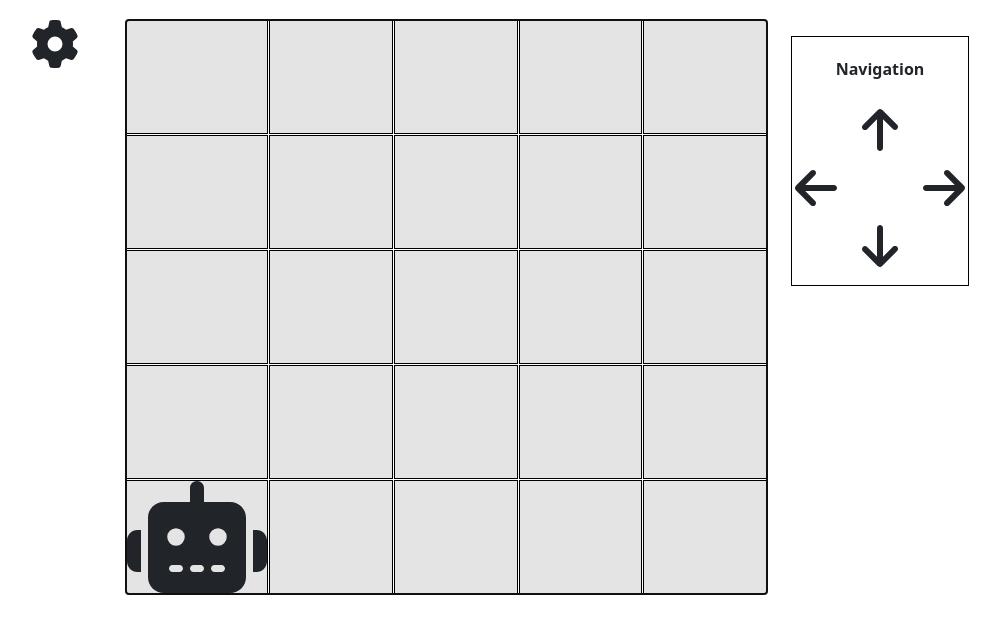
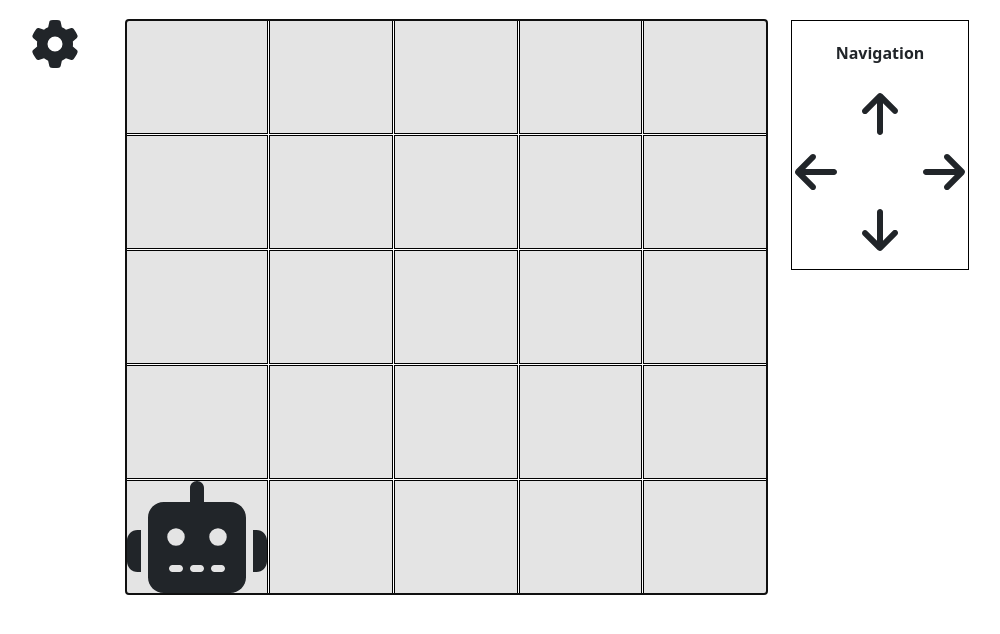
Before and after one commit to mathusan95/robot, a React (Create React App) app: page / in a window 1280 px wide. Shown: the top 634 px of the page, without its empty margins (51-1051 px from the left). Built offline with nearby package versions, Linux system fonts and the light colour scheme.

Commit message:
code refactored

```diff
--- a/src/App.js
+++ b/src/App.js
@@ -110,8 +110,7 @@ const App = () => {
         saveConfiguration: setTableConfiguration,
         tableConfiguration: tableConfiguration,
         blinkingId
-      }}
-    >
+      }}>
       <Container>
         <Row>
           <Col sm={2} lg={1} md={2}>
--- a/src/components/NavigationComponent.js
+++ b/src/components/NavigationComponent.js
@@ -23,7 +23,7 @@ const Navigation = () => {
   };
 
   return (
-    <div className="navigation-container mt-3">
+    <div className="navigation-container">
       <div className="navigation-header">
         <strong>Navigation</strong>
       </div>
--- a/src/components/NavigationLayoutComponent.js
+++ b/src/components/NavigationLayoutComponent.js
@@ -26,8 +26,7 @@ const NavigationLayout = ({ viewOnly, configuration }) => {
       style={{
         gridTemplateRows: `repeat(${configuration?.row?.length}, 1fr)`,
         gridTemplateColumns: `repeat(${configuration?.col?.length}, 1fr)`
-      }}
-    >
+      }}>
       {configuration?.row.map((row) => {
         return configuration?.col.map((col) => {
           return (
@@ -47,8 +46,7 @@ const NavigationLayout = ({ viewOnly, configuration }) => {
               }
               key={`${row}-${col}`}
               data-testid={`cell-${row}-${col}`}
-              id={`cell-${row}-${col}`}
-            >
+              id={`cell-${row}-${col}`}>
               {!viewOnly && row === imagePosition.row && col === imagePosition.col && (
                 <>
                   <FontAwesomeIcon icon={faRobot} size="7x" bounce={true} className="robot-icon" />
```
Also changed, not shown: src/components/SettingsComponent.js (+5 -10 lines).
